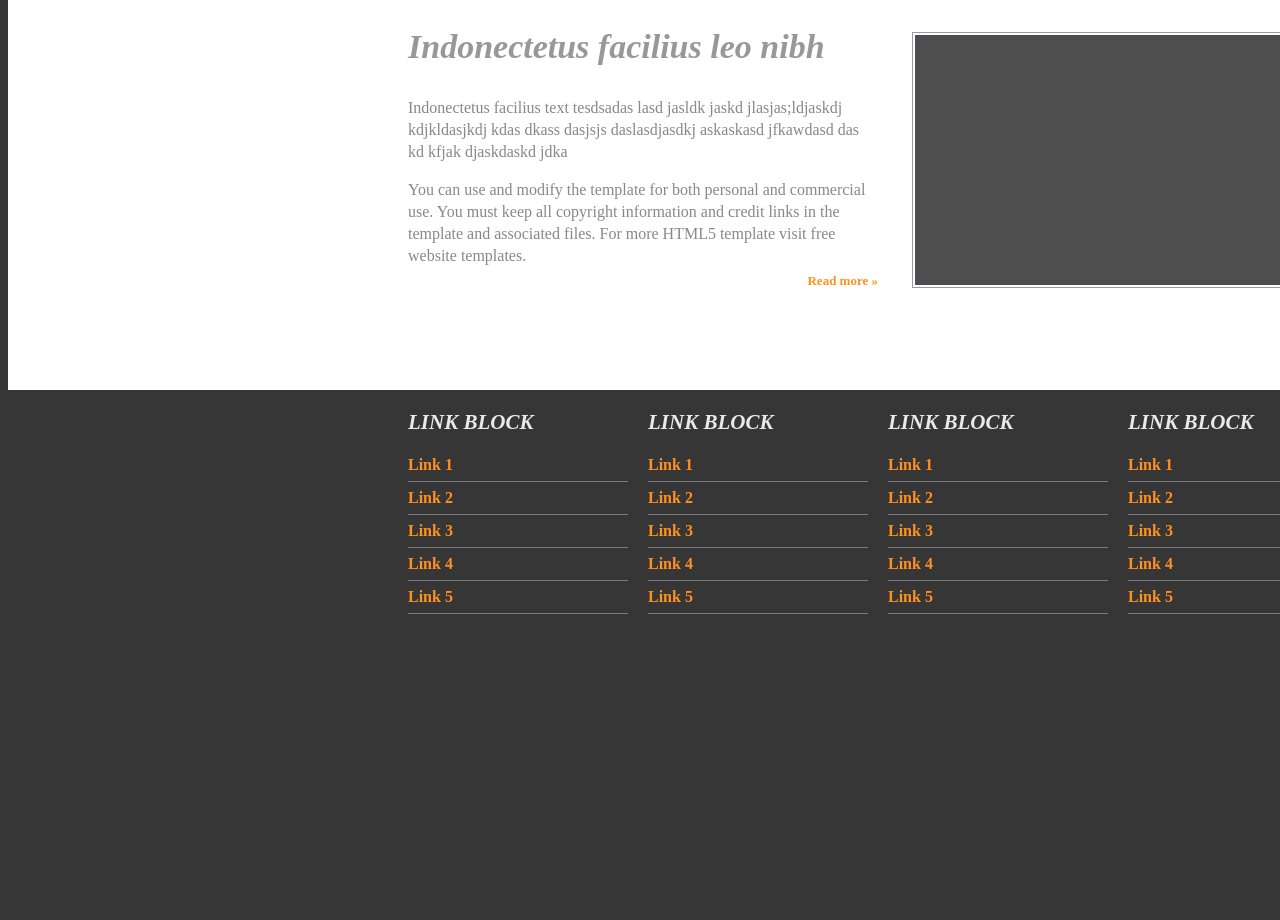
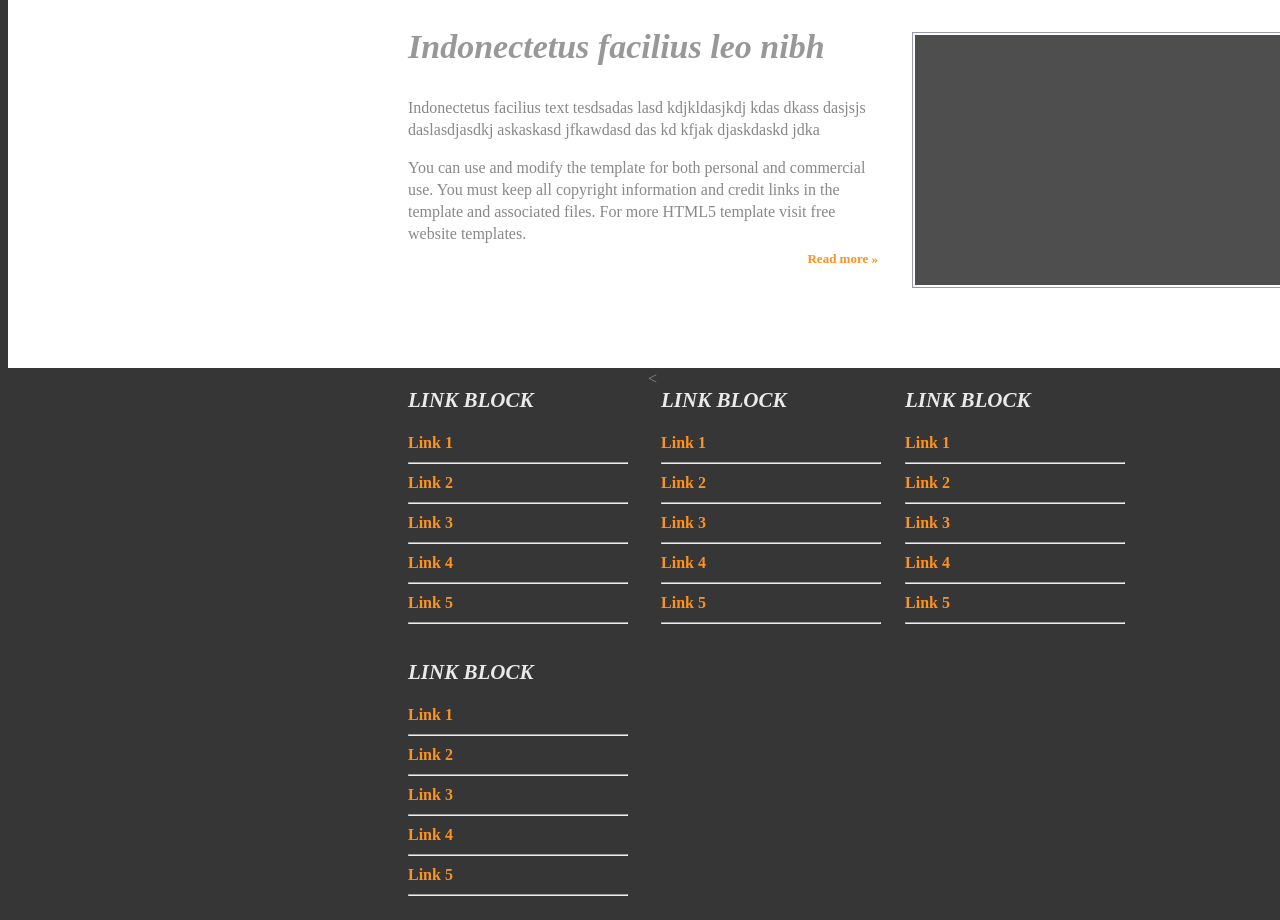
Before and after one commit to smerdoff/HTML-CSS-layout-practice, a plain HTML site: page index.html in a window 1280 px wide. Shown: the part 889-1809 px from the top of the page. Before the commit the page ends 1527 px from the top, so only its background shows below. Drawn offline with Linux system fonts and the light colour scheme.

Commit message:
The finished work-2

```diff
--- a/index.html
+++ b/index.html
@@ -5,64 +5,46 @@
     <title>LayOut | Main title </title>
     <link rel="stylesheet" href="assets/stylesheets/main.css">
 </head>
-<style>
-    hr {
-        border: none; /* Убираем границу */
-        background-color: rgba(171, 171, 171, 0.58); /* Цвет линии */
-        height: 1px; /* Толщина линии */
-        margin-bottom: 5px;
-        margin-top: 5px;
-    }
-</style>
+
 <body>
-
 <header class = "primary-header container group ">
     <div class = "grid">
         <div class="logo">
         <a href = "index.html"> Basic 88</a>
         <p>Free HTML<sub>5</sub> Website Template</p>
         </div>
-
-
     <nav class="nav primary-nav">
         <ul>
-            <li><a class="link-alt"  href="link.html">Link 1 </a> </li><!--
-    --><li><a class="link-alt"  href = "link.html">Link 2</a></li><!--
-    --><li><a class="link-alt"  href = "link.html">Link 3</a></li><!--
-    --><li><a class="link-alt" href = "link.html">Link 4</a></li>
+            <li><a class="link-alt"  href="link.html">Link 1</a> </li>
+            <li><a class="link-alt"  href = "link.html">Link 2</a></li>
+            <li><a class="link-alt"  href = "link.html">Link 3</a></li>
+            <li><a class="link-alt" href = "link.html">Link 4</a></li>
         </ul>
     </nav>
-
     </div>
 </header>
 
 <section class="hero container">
-
         <div class="grid">
             <img id="topimg" src ="assets/images/home/gray.png" alt="gray">
-                        <!--sect_1-->
             <section class="sect first col-1-3">
                 <img src ="assets/images/home/gray.png" alt="gray">
-
                 <h3>"Indonectetus facilius"</h3>
                 <p> Nullamlacuus dui ipsuum text text text text txttxt txt tx teeeeeext txtQ hikos gorony asad nav al ny dasdag.</p>
                 <a class="read link" href="link.html"><h4>Read more &raquo;</h4></a>
-            </section><!--
-            sect_2<<
-            --><section class="sect second col-1-3">
+            </section>
+
+            <section class="sect second col-1-3">
             <a class="linc second" href="link.html">
                 <img src ="assets/images/home/gray.png" alt="gray">
                 </a>
             <h3>"Indonectetus facilius"</h3>
             <p> Nullamlacuus dui ipsuum text text text text txttxt txt tx teeeeeext txtQ hikos gorony asad nav al ny dasdag.</p>
             <a class="read link" href="link.html"><h4>Read more &raquo;</h4></a>
+            </section>
 
-            </section><!--
-            sect_3<<
-            --><section class="sect third col-1-3">
-
+            <section class="sect third col-1-3">
             <img src ="assets/images/home/gray.png" alt="gray">
-
             <h3>"Indonectetus facilius "</h3>
             <p> Nullamlacuus dui ipsuum text text text text txttxt txt tx teeeeeext txtQ hikos gorony asad nav al ny dasdag.</p>
             <a class="read link" href="link.html"><h4>Read more &raquo;</h4></a>
@@ -73,83 +55,71 @@
         <section>
             <div class="col-1-2">
                 <h2>Indonectetus facilius leo nibh </h2>
-                <p> Indonectetus facilius text tesdsadas lasd jasldk jaskd jlasjas;ldjaskdj kdjkldasjkdj kdas dkass dasjsjs daslasdjasdkj askaskasd jfkawdasd das kd kfjak  djaskdaskd jdka</p>
+                <p> Indonectetus facilius text tesdsadas lasd kdjkldasjkdj kdas dkass dasjsjs daslasdjasdkj askaskasd jfkawdasd das kd kfjak  djaskdaskd jdka</p>
                 <p> You can use and modify the template for both  personal and commercial use. You  must keep all copyright information and credit links  in the template and associated files. For more HTML5 template visit free  website templates.</p>
                 <a class ="read link" href="link.html"><h4>Read more &raquo;</h4></a>
             </div><!--
             --><img src ="assets/images/home/gray.png " alt=gray">
-
         </section>
-
-
     </section>
-
-
-
-
         </div>
 </section>
 
 <footer class="primary-footer container">
     <div class="grid">
-                <!--block1-->
-                <section class="linkblock col-1-4">
+        <section class="linkblock col-1-4">
                     <h3>Link Block</h3>
                     <nav class="nav footer-nav">
                         <ul>
-                            <li><a class="link link-low" href="link.html">Link 1</a> </li> <hr><!--
-                            --><li><a class="link link-low" href="link.html">Link 2</a> </li><hr><!--
-                            --><li><a class="link link-low" href="link.html">Link 3</a> </li><hr><!--
-                            --><li><a class="link link-low" href="link.html">Link 4</a> </li><hr><!--
-                            --><li><a class="link link-low" href="link.html">Link 5</a> </li><hr><!-->
+                            <li><a class="link link-low" href="link.html">Link 1</a> </li><hr>
+                            <li><a class="link link-low" href="link.html">Link 2</a> </li><hr>
+                            <li><a class="link link-low" href="link.html">Link 3</a> </li><hr>
+                            <li><a class="link link-low" href="link.html">Link 4</a> </li><hr>
+                            <li><a class="link link-low" href="link.html">Link 5</a> </li><hr>
                         </ul>
                     </nav>
+                </section><
 
-                </section><!--
-                block2--
-                --><section class="linkblock col-1-4">
+        <section class="linkblock col-1-4">
                 <h3>Link Block</h3>
                 <nav class="nav footer-nav">
                     <ul>
-                        <li><a class="link link-low" href="link.html">Link 1</a> </li> <hr><!--
-                            --><li><a class="link link-low" href="link.html">Link 2</a> </li> <hr><!--
-                            --><li><a class="link link-low" href="link.html">Link 3</a> </li> <hr><!--
-                            --><li><a class="link link-low" href="link.html">Link 4</a> </li> <hr><!--
-                            --><li><a class="link link-low" href="link.html">Link 5</a> </li> <hr><!-->
+                        <li><a class="link link-low" href="link.html">Link 1</a> </li> <hr>
+                        <li><a class="link link-low" href="link.html">Link 2</a> </li> <hr>
+                        <li><a class="link link-low" href="link.html">Link 3</a> </li> <hr>
+                        <li><a class="link link-low" href="link.html">Link 4</a> </li> <hr>
+                        <li><a class="link link-low" href="link.html">Link 5</a> </li> <hr>
                     </ul>
                 </nav>
+            </section>
 
-            </section><!--
-            block3--
-            --><section class = "linkblock col-1-4">
+        <section class = "linkblock col-1-4">
                 <h3>Link Block</h3>
                 <nav class="nav footer-nav">
                     <ul>
-                        <li><a class="link link-low" href="link.html">Link 1</a> </li> <hr><!--
-                            --><li><a class="link link-low" href="link.html">Link 2</a> </li> <hr><!--
-                            --><li><a class="link link-low" href="link.html">Link 3</a> </li> <hr><!--
-                            --><li><a class="link link-low" href="link.html">Link 4</a> </li> <hr><!--
-                            --><li><a class="link link-low" href="link.html">Link 5</a> </li> <hr><!-->
+                        <li><a class="link link-low" href="link.html">Link 1</a> </li> <hr>
+                        <li><a class="link link-low" href="link.html">Link 2</a> </li> <hr>
+                        <li><a class="link link-low" href="link.html">Link 3</a> </li> <hr>
+                        <li><a class="link link-low" href="link.html">Link 4</a> </li> <hr>
+                        <li><a class="link link-low" href="link.html">Link 5</a> </li> <hr>
                     </ul>
                 </nav>
+            </section>
 
-            </section><!--
-            block4--
-            --><section class ="linkblock col-1-4">
+        <section class ="linkblock col-1-4">
                 <h3>Link Block</h3>
                 <nav class="nav footer-nav">
                     <ul>
-                        <li><a class="link link-low" href="link.html">Link 1</a> </li> <hr><!--
-                            --><li><a class="link link-low" href="link.html">Link 2</a> </li> <hr><!--
-                            --><li><a class="link link-low" href="link.html">Link 3</a> </li> <hr><!--
-                            --><li><a class="link link-low" href="link.html">Link 4</a> </li> <hr><!--
-                            --><li><a class="link link-low" href="link.html">Link 5</a> </li> <hr><!-->
+                            <li><a class="link link-low" href="link.html">Link 1</a> </li> <hr>
+                            <li><a class="link link-low" href="link.html">Link 2</a> </li> <hr>
+                            <li><a class="link link-low" href="link.html">Link 3</a> </li> <hr>
+                            <li><a class="link link-low" href="link.html">Link 4</a> </li> <hr>
+                            <li><a class="link link-low" href="link.html">Link 5</a> </li> <hr>
                     </ul>
                 </nav>
 
             </section>
     </div>
 </footer>
-
 </body>
 </html>
```
